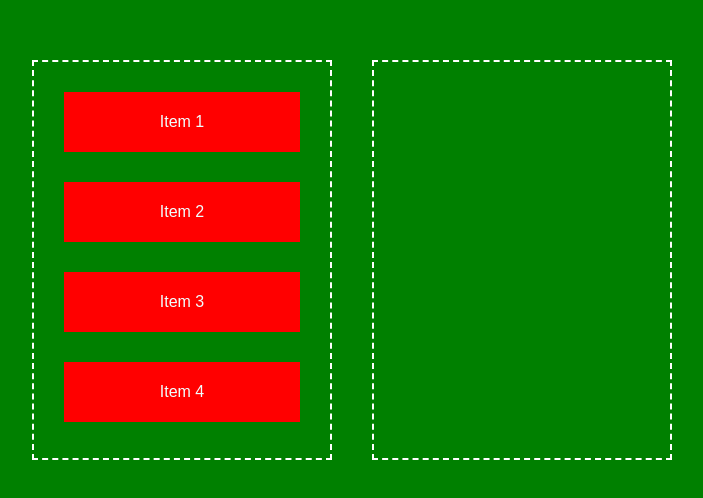
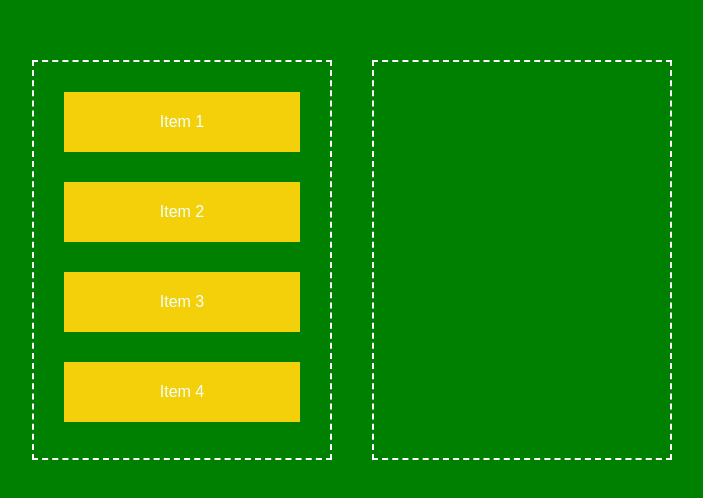
Before and after one commit to muhammadhamri/draganddrop, a plain HTML site: page index.html in a window 1280 px wide. Shown: the part 140-638 px from the top of the page, without its empty margins (288-991 px from the left). Drawn offline with Linux system fonts and the light colour scheme.

Commit message:
ubah warna

```diff
--- a/style.css
+++ b/style.css
@@ -22,7 +22,7 @@
   border: 2px dashed white;
 }
 .list {
-  background: red;
+  background: rgb(243, 208, 10);
   height: 60px;
   margin: 30px;
   color: azure;
```
